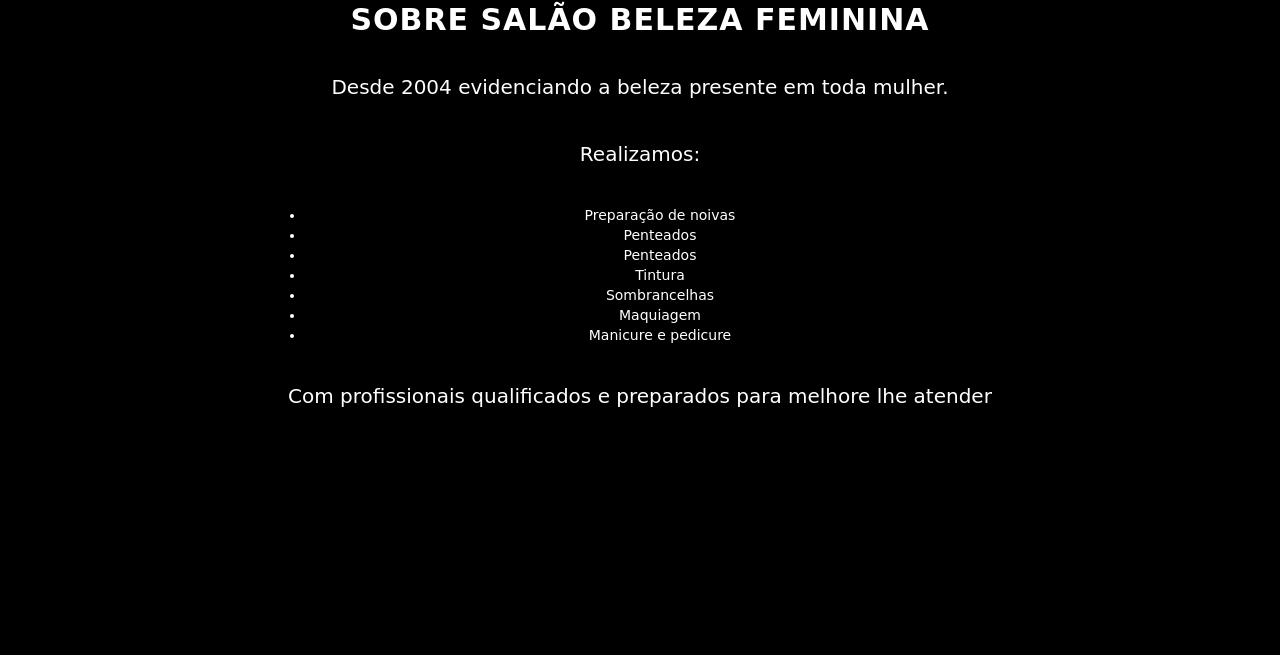
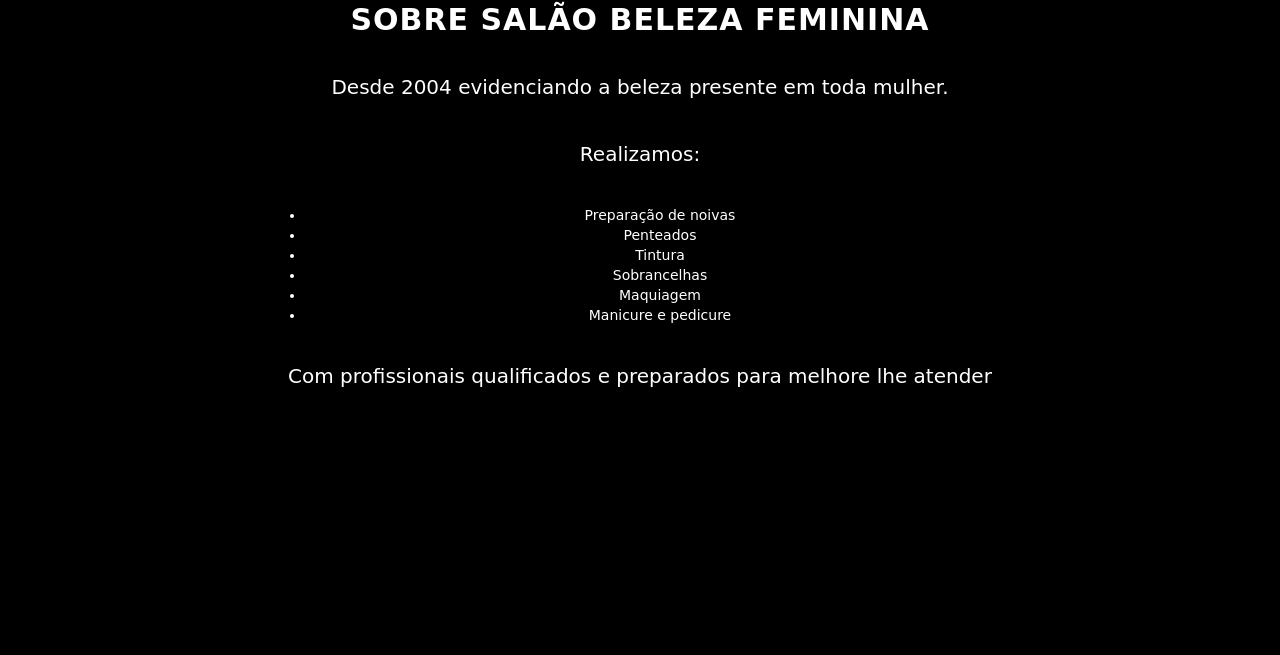
Before and after one commit to wac0013/template-salao-beleza, a plain HTML site: page index.html in a window 1280 px wide. Shown: the part 1047-1702 px from the top of the page. Drawn offline with nearby package versions, Linux system fonts and the light colour scheme; a web font is replaced by a local one.

Commit message:
correçoes

```diff
--- a/index.html
+++ b/index.html
@@ -105,9 +105,8 @@
                     <ul>
                         <li>Preparação de noivas</li>
                         <li>Penteados</li>
-                        <li>Penteados</li>
                         <li>Tintura</li>
-                        <li>Sombrancelhas</li>
+                        <li>Sobrancelhas</li>
                         <li>Maquiagem</li>
                         <li>Manicure e pedicure</li>
                     </ul>
```
